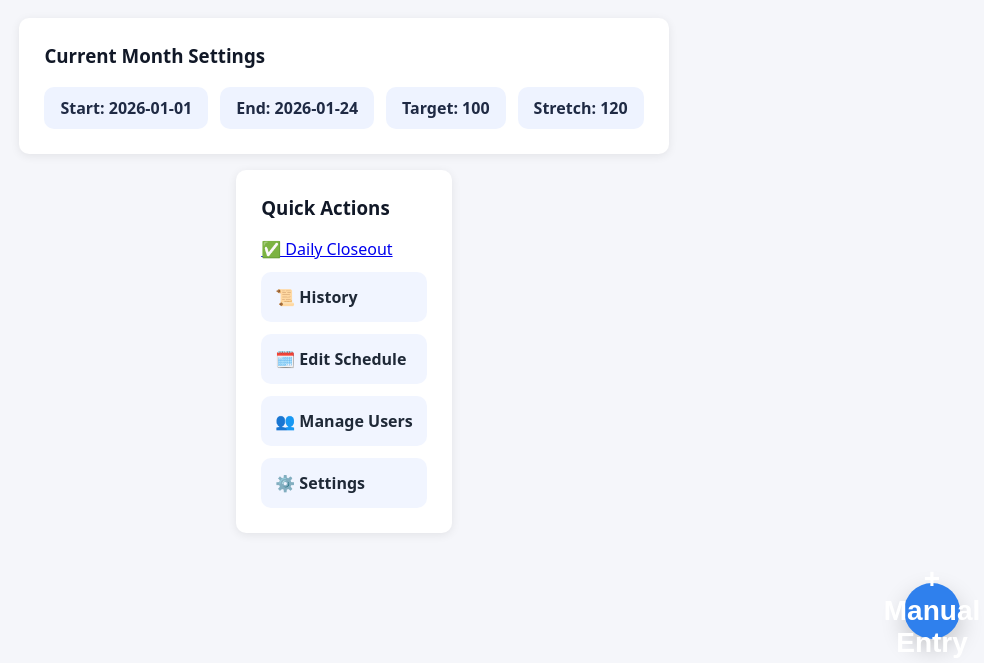
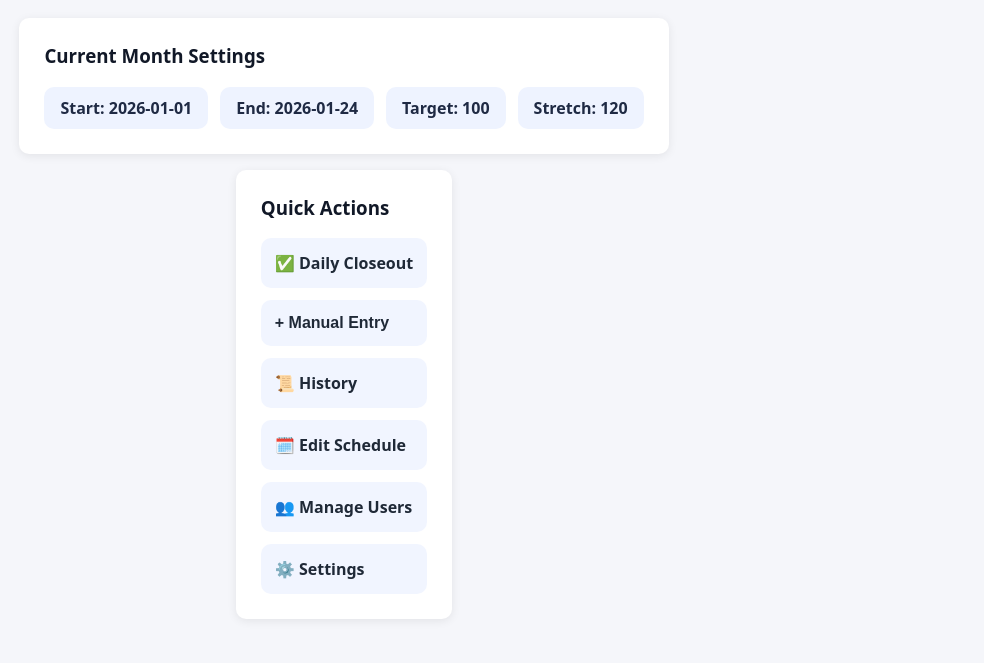
Before and after one commit to TommyToess/focus-deals, a Flask app: page /admin in a window 1280 px wide. Shown: the part 137-800 px from the top of the page, without its empty margins (296-1280 px from the left). Run offline with Flask 3, Linux system fonts and the light colour scheme; the visitor is signed in with stand-in values (Sample User, id 1); data comes from the database, SQL or seed files in the repository.

Commit message:
fixed button

```diff
--- a/templates/admin_dashboard.html
+++ b/templates/admin_dashboard.html
@@ -23,8 +23,8 @@
     <h3 style="margin-top:0;">Quick Actions</h3>
 
     <div class="admin-actions">
-      <a href="{{ url_for('daily_closeout') }}">✅ Daily Closeout</a>
-      <button type="button" class="fab" id="fab-add" title="Add entry">+ Manual Entry</button>
+      <a href="{{ url_for('daily_closeout') }}" class="admin-tile">✅ Daily Closeout</a>
+      <button type="button" id="fab-add" title="Add entry" class="admin-tile">+ Manual Entry</button>
       <a href="{{ url_for('admin_history') }}" class="admin-tile">📜 History</a>
       <a href="{{ url_for('admin_schedule') }}" class="admin-tile">🗓️ Edit Schedule</a>
       <a href="{{ url_for('admin_users') }}" class="admin-tile">👥 Manage Users</a>
```
